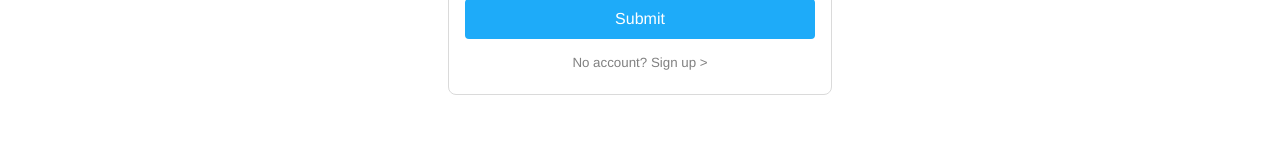
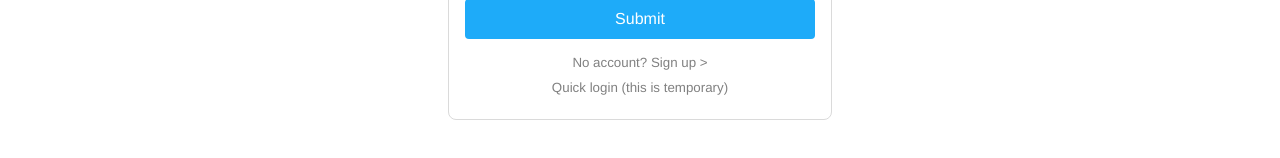
Before and after one commit to kaycbas/fba-reports, a React (Create React App) app in the folder frontend/: page /#/signin in a window 1280 px wide. Shown: the part 338-496 px from the top of the page. Built offline with nearby package versions, Linux system fonts and the light colour scheme.

Commit message:
add quick login

```diff
--- a/frontend/src/components/session/signin_form_container.js
+++ b/frontend/src/components/session/signin_form_container.js
@@ -52,6 +52,7 @@ function SigninForm ({ currentUser, login, errors, clearErrors }) {
                     <input className="submit-btn" type="submit" value="Submit" />
                 </div>
                 <Link className="session-switch-link" to="/signup">No account? Sign up &gt;</Link>
+                <div onClick={() => login({email: 'kaycbas@gmail.com', password: 'apple123'})} className="session-switch-link">Quick login (this is temporary)</div>
             </form>
         </div>
     )
--- a/frontend/src/css/components/session.scss
+++ b/frontend/src/css/components/session.scss
@@ -59,6 +59,7 @@
     font-size: smaller;
     color: grey;
     padding-top: 10px;
+    cursor: pointer;
 
     &:hover {
         text-decoration: underline;
```
